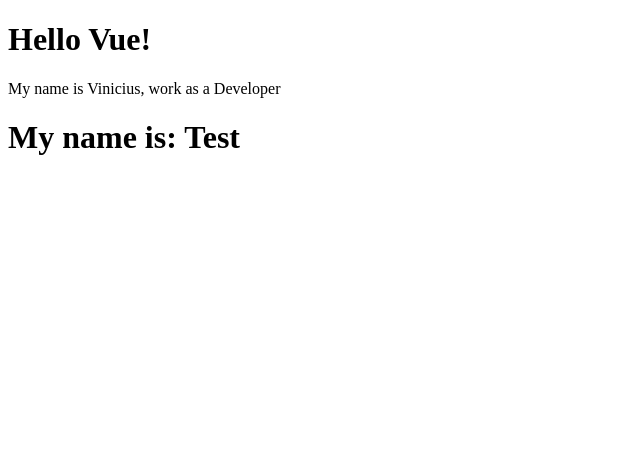
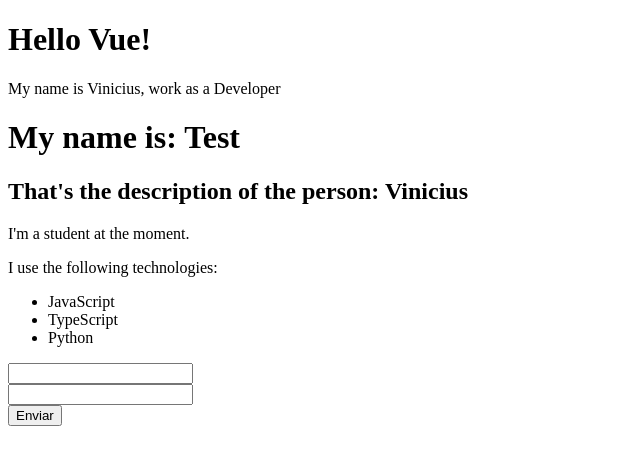
Before and after one commit to ViniciusMaiaM/LeaVue, a Vue app in the folder 04-components/: page / in a window 1280 px wide. Shown: the top 464 px of the page, without its empty margins (0-640 px from the left). Built offline with nearby package versions, Linux system fonts and the light colour scheme.

Commit message:
Add Componentização

```diff
--- a/04-components/src/App.vue
+++ b/04-components/src/App.vue
@@ -3,17 +3,20 @@
 		<FirstComponent />
 		<!-- Chamada de primeiro componente, ó exibindo no html -->
 		<LifeCycle />
+		<Person />
 	</div>
 </template>
 <script>
 
 	import FirstComponent from './components/FirstComponent.vue';
 	import LifeCycle from './components/LifeCycle.vue';
+	import Person from './components/Person.vue';
 	export default{
 		name:'App',
 		components: { //Determinando quais componentes vão estar na página
 			FirstComponent,
-			LifeCycle
+			LifeCycle,
+			Person
 		}
 	}
 </script>
--- /dev/null
+++ b/04-components/src/components/Form.vue
@@ -0,0 +1,27 @@
+<template>
+    <form action="">
+        <div>
+            <Input />
+        </div>
+        <div>
+            <Input />
+        </div>
+        <div>
+            <Submit />
+        </div>
+    </form>
+</template>
+
+<script>
+
+    import Input from './form/Input.vue';
+    import Submit from './form/Submit.vue';
+    export default{
+        name: 'Form',
+
+        components:{
+            Input,
+            Submit
+        }
+    }
+</script>
--- /dev/null
+++ b/04-components/src/components/Info.vue
@@ -0,0 +1,17 @@
+<template>
+    <div>
+        <p>I'm a student at the moment.</p>
+        <p>I use the following technologies:</p>
+        <ul>
+            <li>JavaScript</li>
+            <li>TypeScript</li>
+            <li>Python</li>
+        </ul>
+    </div>
+</template>
+
+<script>
+    export default{
+        name: 'Info'
+    }
+</script>
--- /dev/null
+++ b/04-components/src/components/Person.vue
@@ -0,0 +1,26 @@
+<template>
+    <div>
+        <h2>That's the description of the person: {{ name }}</h2>
+        <Info />
+        <Form />
+    </div>
+</template>
+
+<script>
+    import Info from './Info.vue';
+    import Form from './Form.vue';
+    export default{
+        name: 'Person',
+
+        components: {
+            Info,
+            Form
+        },
+
+        data(){
+            return{
+                name: 'Vinicius'
+            }
+        }
+    }
+</script>
--- /dev/null
+++ b/04-components/src/components/form/Input.vue
@@ -0,0 +1,9 @@
+<template>
+    <input type="text">
+</template>
+
+<script>
+    export default{
+        name: 'Input'
+    }
+</script>
--- /dev/null
+++ b/04-components/src/components/form/Submit.vue
@@ -0,0 +1,9 @@
+<template>
+    <input type="submit" value="Enviar">
+</template>
+
+<script>
+    export default{
+        name: 'Submit'
+    }
+</script>
```
